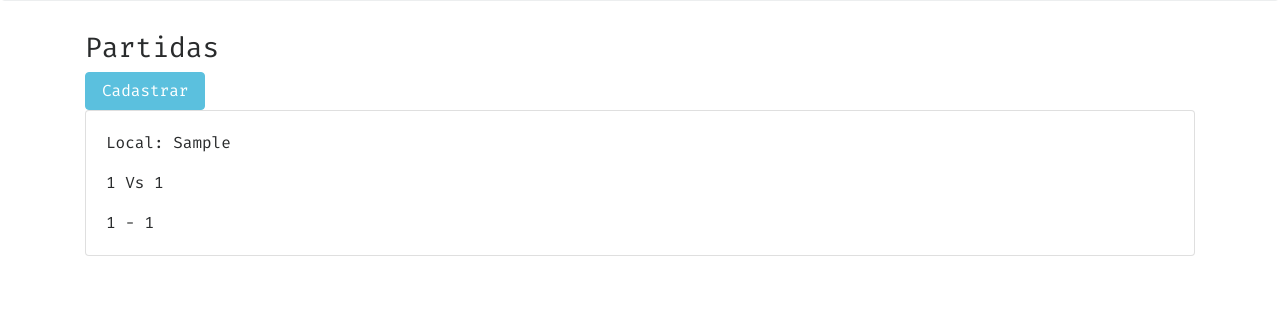
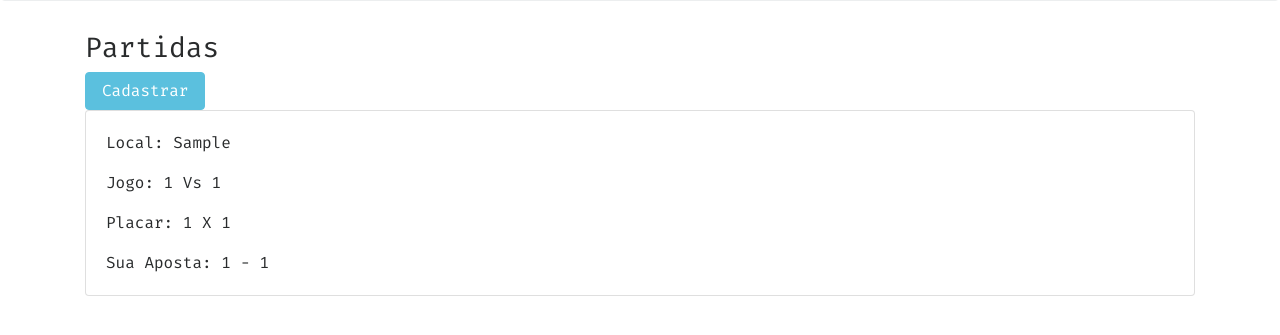
Before and after one commit to licensed/copa, a Flask app: page /partidas in a window 1280 px wide. Shown: the part 223-558 px from the top of the page. Run offline with Flask 2, Linux system fonts and the light colour scheme; a user stored in the database is signed in; tables that the repository leaves empty hold one stand-in row (values such as "Sample post"); some libraries are stand-ins or nearby versions.

Commit message:
Finalizando partidas e apostas

```diff
--- a/app.py
+++ b/app.py
@@ -144,7 +144,8 @@ def time_delete(id):
 # Local Time1 Time2 placar_time1 placar_time2
 def partidas():
     partidas = Partida.query.all()
-    return render_template("partidas.html", result=partidas)
+    aposta = Aposta.query.filter_by(usuario_id=current_user.id).first()
+    return render_template("partidas.html", result=partidas, aposta=aposta)
 
 
 @app.route("/aposta/<int:aposta_id>", methods=["POST", "GET"])
@@ -183,6 +184,7 @@ def aposta_delete(id):
     db.session.query(Aposta).filter_by(id=id).delete()
     db.session.commit()
     return redirect(url_for("apostas"))
+
 
 @app.route("/partida_add", methods=["POST", "GET"])
 @login_required
--- a/models.py
+++ b/models.py
@@ -50,7 +50,7 @@ class Partida(db.Model):
     placar_time2 = db.Column(db.Integer)
 
     def __repr__(self):
-        return u"%s X %s" % (self.time1, self.time2)
+        return u"%s: %s X %s" % (self.id, self.time1, self.time2)
 
 
 class Aposta(db.Model):
--- a/templates/partidas.html
+++ b/templates/partidas.html
@@ -14,16 +14,16 @@
   <form class="form-group" method="POST" action="{{ url_for('aposta_add', partida_id=r.id) }}">
     <div class="form-group row">
       <div class="col-xs-1">
-        <label for="ex1">{{ r.time1_id }}</label>
-        <input class="form-control" id="gols_time1" name="gols_time1" type="text">
+        <label for="gols_time1">{{ r.time1_id }}</label>
+        <input class="form-control" id="gols_time1" name="gols_time1" type="text" value="{{aposta.placar_time1}}">
       </div>
       <div class="col-xs-1">
-        <label for="ex2">{{ r.time2_id }}</label>
-        <input class="form-control" id="gols_time2" name="gols_time2" type="text">
+        <label for="gols_time2">{{ r.time2_id }}</label>
+        <input class="form-control" id="gols_time2" name="gols_time2" type="text" value="{{aposta.placar_time1}}">
       </div>
       <div class="col-xs-1">
-        <label for="ex2">Valor</label>
-        <input class="form-control" id="pontuacao" name="pontuacao" type="text">
+        <label for="pontuacao">Valor da Aposta</label>
+        <input class="form-control" id="pontuacao" name="pontuacao" type="text" value="{{aposta.pontuacao}}">
       </div>
       <input class="btn btn-info btn-sm" type="submit" name="" value="Apostar">
     </div>
@@ -35,8 +35,11 @@
   <div class="card">
     <div class="card-block">
       <p class="card-text text-justify">Local: {{r.local}}</p>
-      <p class="card-text text-justify">{{ r.time1_id }} Vs {{ r.time2_id }}</p>
-      <p class="card-text text-justify">{{ r.placar_time1 }} - {{ r.placar_time2 }}</p>
+      <p class="card-text text-justify">Jogo: {{ r.time1_id }} Vs {{ r.time2_id }}</p>
+      <p class="card-text text-justify">Placar: {{ r.placar_time1 }} X {{ r.placar_time2 }}</p>
+      {% if aposta.partida is equalto r %}
+      <p class="card-text text-justify">Sua Aposta: {{ aposta.partida.id }} - {{ r.id }}</p>
+      {% endif %}
     {% endif %}
     </div>
   </div>
```
